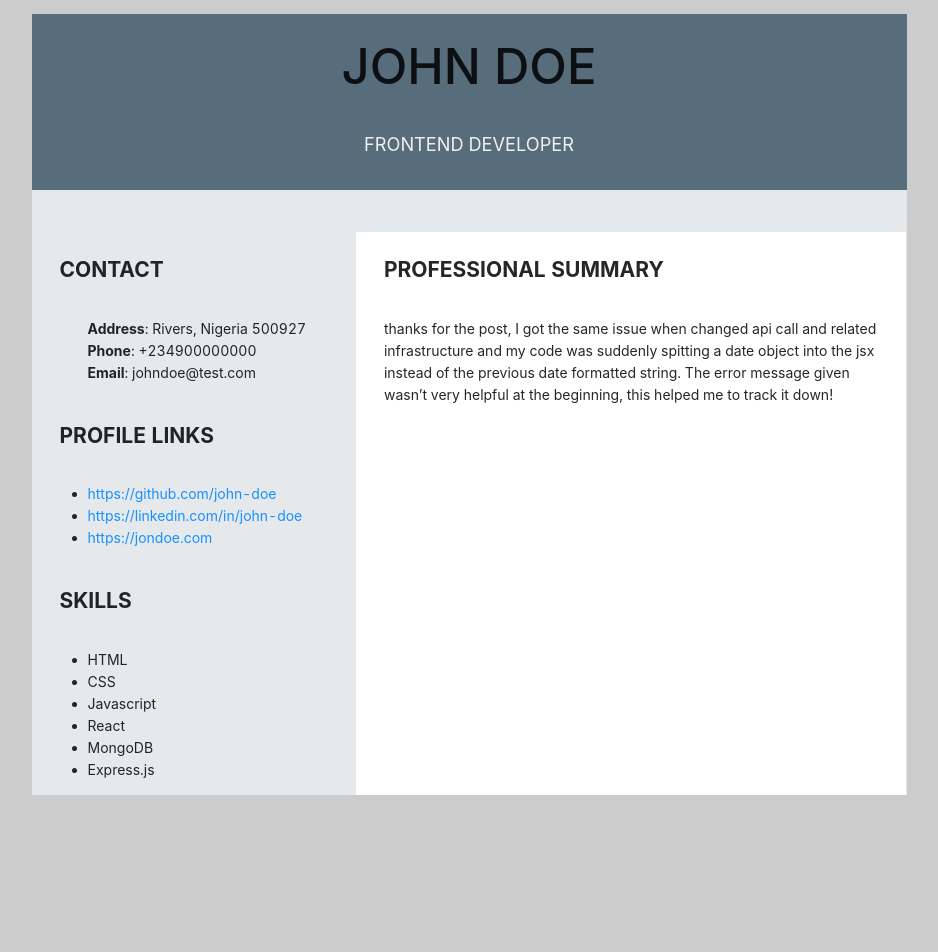
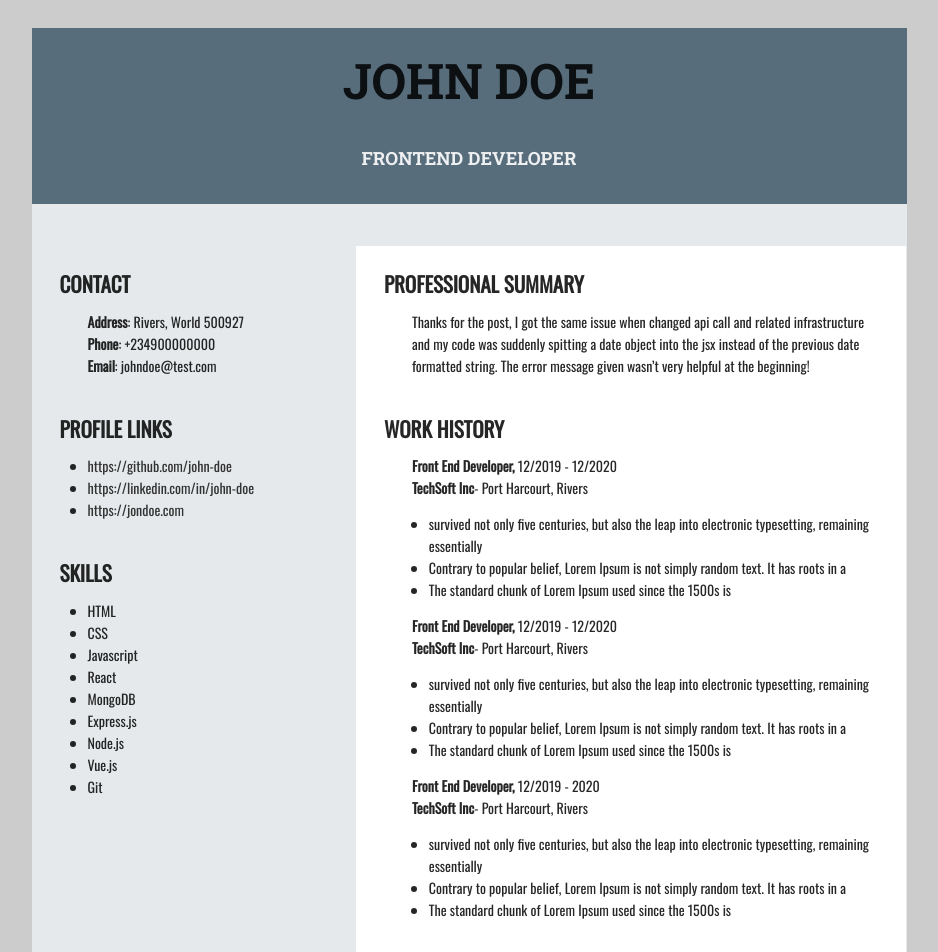
Before and after one commit to Sophi-E/Resume-builder, a React (Create React App) app: page / in a window 1280 px wide. Shown: the top 952 px of the page, without its empty margins (171-1109 px from the left). Before the commit the page ends 814 px from the top, so only its background shows below. Built offline with nearby package versions, Linux system fonts and the light colour scheme.

Commit message:
add font to template 1

```diff
--- a/public/index.html
+++ b/public/index.html
@@ -12,6 +12,17 @@
     <link rel="apple-touch-icon" href="%PUBLIC_URL%/logo192.png" />
 
     <link rel="manifest" href="%PUBLIC_URL%/manifest.json" />
+    <link rel="preconnect" href="https://fonts.gstatic.com" />
+    <link rel="preconnect" href="https://fonts.gstatic.com" />
+    <link
+      href="https://fonts.googleapis.com/css2?family=Oswald:wght@400&display=swap"
+      rel="stylesheet"
+    />
+    <link rel="preconnect" href="https://fonts.gstatic.com" />
+    <link
+      href="https://fonts.googleapis.com/css2?family=Roboto+Slab:wght@700&display=swap"
+      rel="stylesheet"
+    />
 
     <title>Resume Builder</title>
   </head>
--- a/src/components/ResumeUi.js
+++ b/src/components/ResumeUi.js
@@ -14,7 +14,7 @@ const ResumeUi = () => {
             <h2>Contact</h2>
             <ul>
               <li>
-                <span>Address</span>: Rivers, Nigeria 500927
+                <span>Address</span>: Rivers, World 500927
               </li>
               <li>
                 <span>Phone</span>: +234900000000
@@ -49,6 +49,9 @@ const ResumeUi = () => {
               <li>React</li>
               <li>MongoDB</li>
               <li>Express.js</li>
+              <li>Node.js</li>
+              <li>Vue.js</li>
+              <li>Git</li>
             </ul>
           </div>
         </section>
@@ -56,11 +59,79 @@ const ResumeUi = () => {
           <div className="summary">
             <h2>Professional summary</h2>
             <p>
-              thanks for the post, I got the same issue when changed api call
+              Thanks for the post, I got the same issue when changed api call
               and related infrastructure and my code was suddenly spitting a
               date object into the jsx instead of the previous date formatted
               string. The error message given wasn’t very helpful at the
-              beginning, this helped me to track it down!
+              beginning!
+            </p>
+          </div>
+          <div className="work-history">
+            <h2>Work history</h2>
+            <div>
+              <p>
+                <span>Front End Developer,</span> 12/2019 - 12/2020 <br />
+                <span>TechSoft Inc</span>- Port Harcourt, Rivers{" "}
+              </p>
+              <ul>
+                <li>
+                  survived not only five centuries, but also the leap into
+                  electronic typesetting, remaining essentially
+                </li>
+                <li>
+                  Contrary to popular belief, Lorem Ipsum is not simply random
+                  text. It has roots in a
+                </li>
+                <li>
+                  The standard chunk of Lorem Ipsum used since the 1500s is
+                </li>
+              </ul>
+            </div>
+            <div>
+              <p>
+                <span>Front End Developer,</span> 12/2019 - 12/2020 <br />
+                <span>TechSoft Inc</span>- Port Harcourt, Rivers{" "}
+              </p>
+              <ul>
+                <li>
+                  survived not only five centuries, but also the leap into
+                  electronic typesetting, remaining essentially
+                </li>
+                <li>
+                  Contrary to popular belief, Lorem Ipsum is not simply random
+                  text. It has roots in a
+                </li>
+                <li>
+                  The standard chunk of Lorem Ipsum used since the 1500s is
+                </li>
+              </ul>
+            </div>
+            <div>
+              <p>
+                <span>Front End Developer,</span> 12/2019 - 2020 <br />
+                <span>TechSoft Inc</span>- Port Harcourt, Rivers{" "}
+              </p>
+              <ul>
+                <li>
+                  survived not only five centuries, but also the leap into
+                  electronic typesetting, remaining essentially
+                </li>
+                <li>
+                  Contrary to popular belief, Lorem Ipsum is not simply random
+                  text. It has roots in a
+                </li>
+                <li>
+                  The standard chunk of Lorem Ipsum used since the 1500s is
+                </li>
+              </ul>
+            </div>
+          </div>
+          <div className="education">
+            <h2>education</h2>
+            <p>
+              <span>Bachelor of Arts: </span>Fine Arts, 12/2019 - 2020
+              <br />
+              <span>TechSoft Academy</span>- Port Harcourt, Rivers{" "}
             </p>
           </div>
         </section>
@@ -73,7 +144,7 @@ export default ResumeUi;
 
 const StyledContainer = styled.div`
   width: 62.5em;
-  margin: 1em auto;
+  margin: 2em auto;
   background: #e5e9eb;
 
   .header-container {
@@ -83,6 +154,7 @@ const StyledContainer = styled.div`
     padding: 1em 0;
     color: #eef0f1 !important;
     margin-bottom: 3em;
+    font-family: "Roboto Slab", serif;
 
     .name {
       font-size: 3.5em;
@@ -97,13 +169,17 @@ const StyledContainer = styled.div`
     width: 100%;
     padding: 0 0 0 2em;
     display: flex;
+    font-family: "Oswald", sans-serif;
 
     h2 {
       text-transform: uppercase;
       font-weight: bold;
-      padding: 1em 0;
+      padding: 1em 0 0 0;
     }
 
+    span {
+      font-weight: bold;
+    }
     .left-pane {
       width: 35%;
       /* h2 {
@@ -118,9 +194,10 @@ const StyledContainer = styled.div`
         li {
           list-style: none;
         }
-        span {
-          font-weight: bold;
-        }
+      }
+      .links a {
+        text-decoration: none;
+        color: #333;
       }
     }
 
@@ -128,6 +205,13 @@ const StyledContainer = styled.div`
       background: #fff;
       width: 65%;
       padding: 0 2em;
+
+      p {
+        padding: 0 0 0 2em;
+      }
+      ul {
+        padding: 0 0 0 3.2em;
+      }
     }
   }
 `;
```
